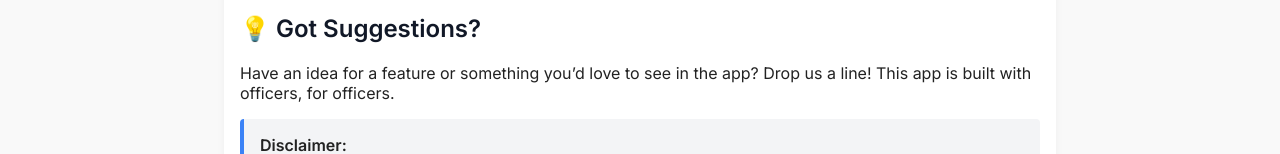
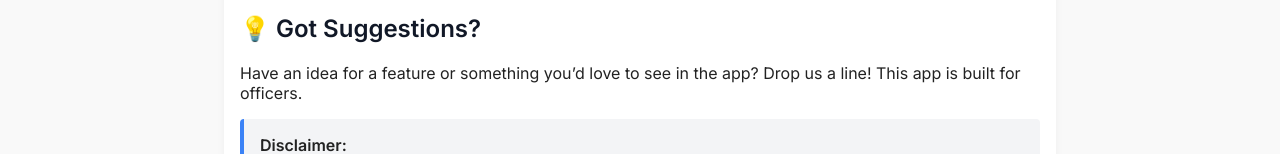
Before and after one commit to yazz96hd/SGT-Guide-Support, a plain HTML site: page index.html in a window 1280 px wide. Shown: the part 547-701 px from the top of the page. Drawn offline with Linux system fonts and the light colour scheme.

Commit message:
Update index.html

```diff
--- a/index.html
+++ b/index.html
@@ -84,7 +84,7 @@
     <h2>💡 Got Suggestions?</h2>
     <p>
       Have an idea for a feature or something you’d love to see in the app?
-      Drop us a line! This app is built with officers, for officers.
+      Drop us a line! This app is built for officers.
     </p>
 
     <div class="disclaimer">
```
